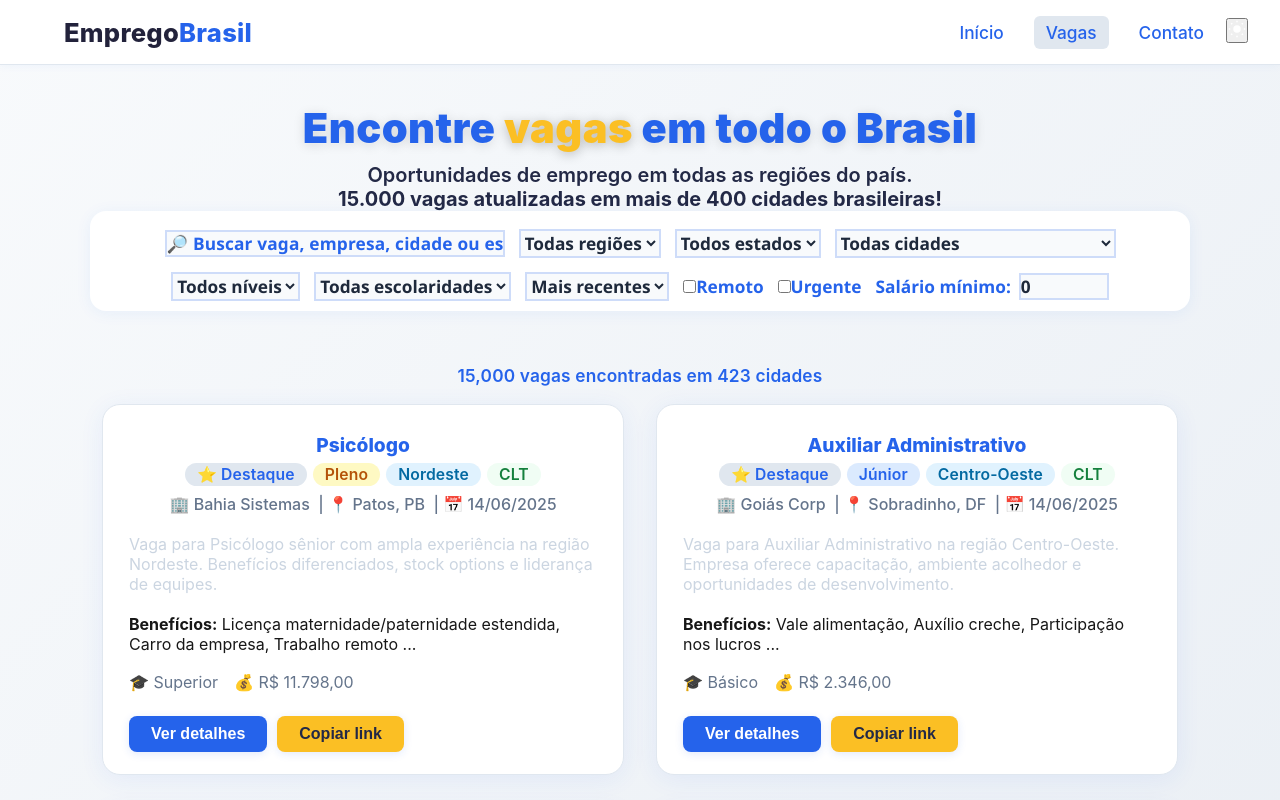
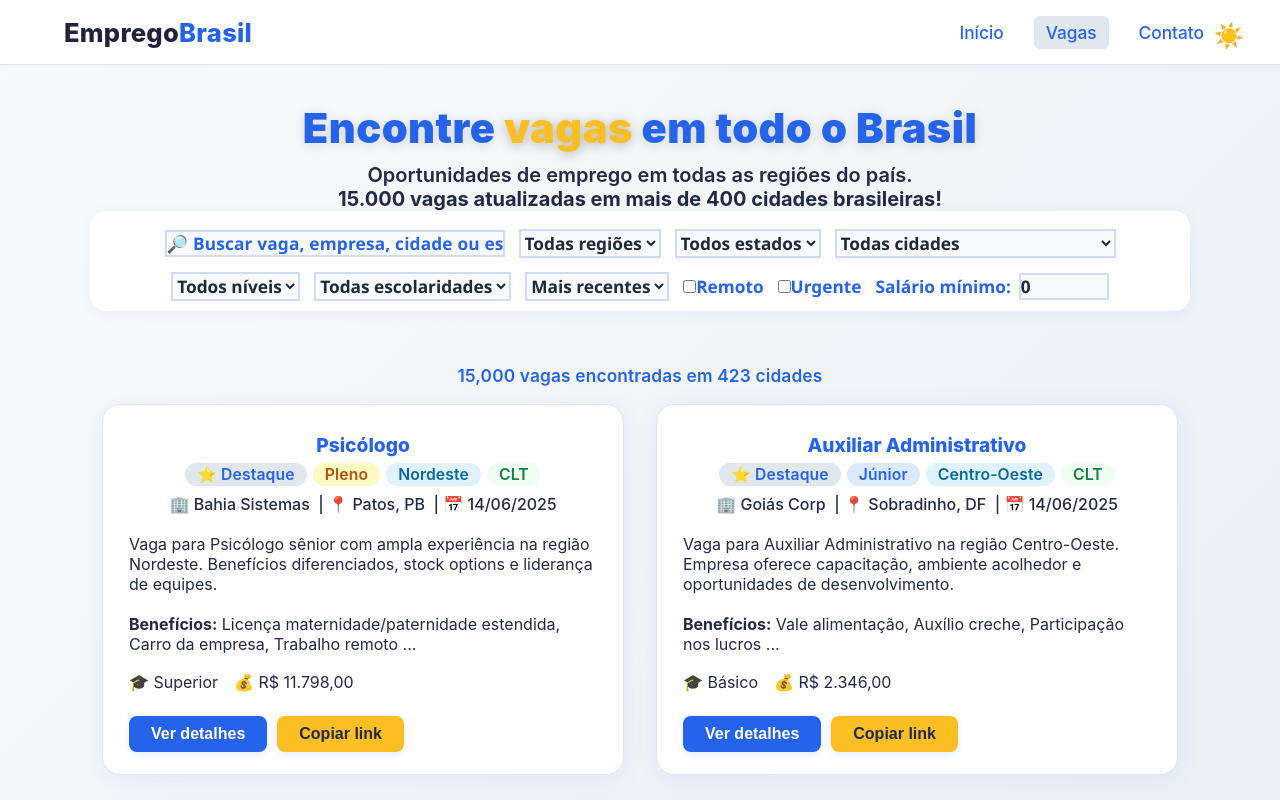
Before and after one commit to CyberStorebcb/emprego_ma, a Next.js app: page /vagas in a window 1280 px wide. Shown: the top 800 px of the page. Built offline with nearby package versions, Linux system fonts and the light colour scheme.

Commit message:
feat: improve dark mode support in Vagas component with updated styles

```diff
--- a/src/app/vagas/page.tsx
+++ b/src/app/vagas/page.tsx
@@ -500,49 +500,24 @@ export default function Vagas() {
           </nav>
         </div>
         <button
-          className={`themeSwitch${dark ? " dark" : ""}`}
-          aria-label="Alternar modo claro/escuro"
+          className="themeSwitch"
+          aria-label={dark ? "Ativar modo claro" : "Ativar modo escuro"}
           type="button"
-          tabIndex={0}
+          style={{
+            position: "absolute",
+            top: 18,
+            right: 32,
+            background: "none",
+            border: "none",
+            cursor: "pointer",
+            fontSize: 24,
+            padding: 4,
+            color: dark ? "#fbbf24" : "#2563eb",
+            transition: "color 0.2s"
+          }}
           onClick={() => setDark((v: boolean) => !v)}
-          style={{ touchAction: "none", position: "absolute", top: 18, right: 32 }}
         >
-          <span
-            ref={knobRef}
-            className="themeSwitchKnob"
-            style={{
-              transform: dragging
-                ? `translateX(${dragX}px)`
-                : dark
-                ? "translateX(26px)"
-                : "translateX(2px)",
-              transition: dragging ? "none" : undefined,
-              cursor: dragging ? "grabbing" : "grab",
-            }}
-            onMouseDown={onDragStart}
-            onTouchStart={onDragStart}
-            aria-hidden="true"
-          >
-            {dark ? (
-              <svg className="themeSwitchIcon" width={18} height={18} viewBox="0 0 24 24" fill="none">
-                <path d="M21 12.79A9 9 0 1111.21 3a7 7 0 109.79 9.79z" fill="#232946" />
-              </svg>
-            ) : (
-              <svg className="themeSwitchIcon" width={18} height={18} viewBox="0 0 24 24" fill="none">
-                <circle cx="12" cy="12" r="5" fill="#fff" />
-                <g stroke="#fff" strokeWidth="2">
-                  <line x1="12" y1="1" x2="12" y2="3" />
-                  <line x1="12" y1="21" x2="12" y2="23" />
-                  <line x1="4.22" y1="4.22" x2="5.64" y2="5.64" />
-                  <line x1="18.36" y1="18.36" x2="19.78" y2="19.78" />
-                  <line x1="1" y1="12" x2="3" y2="12" />
-                  <line x1="21" y1="12" x2="23" y2="12" />
-                  <line x1="4.22" y1="19.78" x2="5.64" y2="18.36" />
-                  <line x1="18.36" y1="5.64" x2="19.78" y2="4.22" />
-                </g>
-              </svg>
-            )}
-          </span>
+          {dark ? "🌙" : "☀️"}
         </button>
       </header>
 
@@ -683,8 +658,23 @@ export default function Vagas() {
           )}
           {paginatedJobs.map((job) => (
             <li key={job.id} className={`vagas-card ${job.featured ? "featured" : ""}`}>
-              <div className="vagas-card-header" style={{ display: "flex", flexDirection: "column", gap: 6 }}>
-                <h2 style={{ color: "#2563eb", fontWeight: 800, fontSize: "1.2rem", margin: 0 }}>
+              <div
+                className="vagas-card-header"
+                style={{
+                  display: "flex",
+                  flexDirection: "column",
+                  gap: 6,
+                  color: dark ? "#cbd5e1" : "#232946" // <-- cor do texto principal
+                }}
+              >
+                <h2
+                  style={{
+                    color: dark ? "#fbbf24" : "#2563eb",
+                    fontWeight: 800,
+                    fontSize: "1.2rem",
+                    margin: 0
+                  }}
+                >
                   {job.title}
                 </h2>
                 <div style={{ display: "flex", flexWrap: "wrap", gap: 6, alignItems: "center" }}>
@@ -695,20 +685,49 @@ export default function Vagas() {
                   <span className="vagas-badge" style={{ background: "#e0f2fe", color: "#0369a1" }}>{job.region}</span>
                   <span className="vagas-badge" style={{ background: "#f0fdf4", color: "#15803d" }}>{job.type}</span>
                 </div>
-                <div style={{ color: "#64748b", fontWeight: 500, fontSize: "1rem", marginTop: 2 }}>
+                <div
+                  style={{
+                    color: dark ? "#94a3b8" : "#232946",
+                    fontWeight: 500,
+                    fontSize: "1rem",
+                    marginTop: 2
+                  }}
+                >
                   <span>🏢 {job.company}</span> &nbsp;|&nbsp;
                   <span>📍 {job.location}</span> &nbsp;|&nbsp;
                   <span>📅 {job.createdAt.toLocaleDateString('pt-BR')}</span>
                 </div>
               </div>
-              <div className="vagas-card-desc" style={{ margin: "10px 0", color: "#cbd5e1", fontSize: "1rem" }}>
+              <div
+                className="vagas-card-desc"
+                style={{
+                  margin: "10px 0",
+                  color: dark ? "#cbd5e1" : "#232946", // <-- cor da descrição
+                  fontSize: "1rem"
+                }}
+              >
                 {job.description}
               </div>
-              <div className="vagas-card-benefits" style={{ marginBottom: 8 }}>
+              <div
+                className="vagas-card-benefits"
+                style={{
+                  marginBottom: 8,
+                  color: dark ? "#cbd5e1" : "#232946" // <-- cor dos benefícios
+                }}
+              >
                 <strong>Benefícios:</strong> {job.benefits.slice(0, 3).join(", ")}
                 {job.benefits.length > 3 && " ..."}
               </div>
-              <div className="vagas-card-info" style={{ display: "flex", gap: 16, flexWrap: "wrap", fontSize: "1rem" }}>
+              <div
+                className="vagas-card-info"
+                style={{
+                  display: "flex",
+                  gap: 16,
+                  flexWrap: "wrap",
+                  fontSize: "1rem",
+                  color: dark ? "#cbd5e1" : "#232946" // <-- cor das infos
+                }}
+              >
                 <span>🎓 {job.education}</span>
                 <span>💰 R$ {job.salary.toLocaleString("pt-BR", { minimumFractionDigits: 2 })}</span>
               </div>
```
